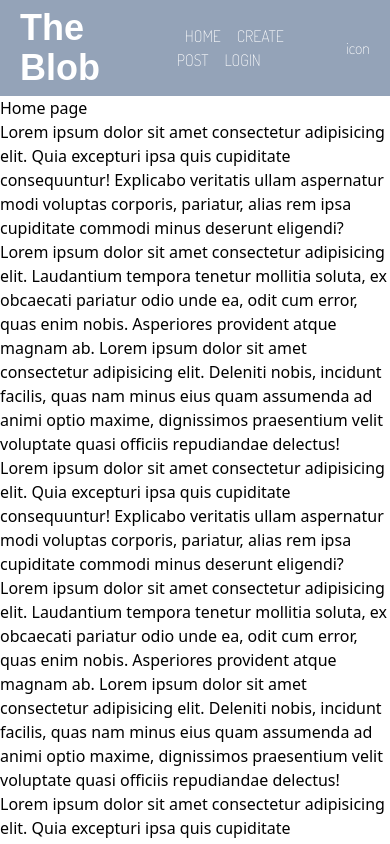
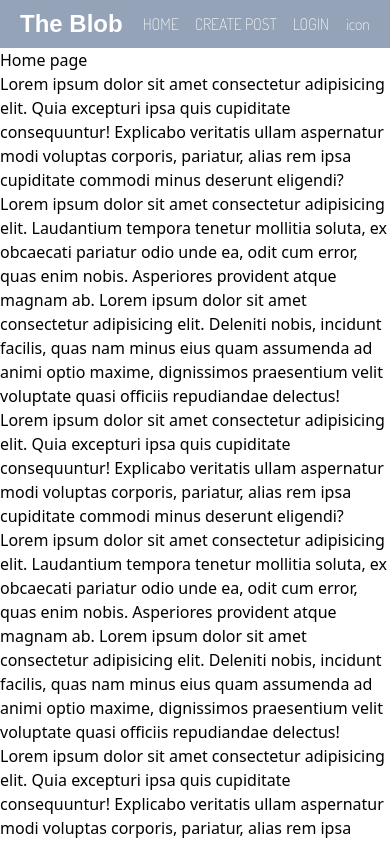
Before and after one commit to RoshakN/blog, a React (Vite) app: page / in a window 390 px wide. Shown: the top 844 px of the page. Built offline with nearby package versions, Linux system fonts and the light colour scheme; a web font is replaced by a local one.

Commit message:
fix: Add sign out functionality

```diff
--- a/src/App.jsx
+++ b/src/App.jsx
@@ -3,7 +3,7 @@ import Navbar from "./components/Navbar";
 import Home from "./pages/Home";
 import Login from "./pages/Login";
 import CreatePost from "./pages/CreatePost";
-import { createContext, useState } from "react";
+import { useState } from "react";
 import "./index.css";
 
 function App() {
@@ -11,7 +11,7 @@ function App() {
 
   return (
     <Router>
-      <Navbar />
+      <Navbar isAuth={isAuth} setIsAuth={setIsAuth} />
       <Routes>
         <Route path="/" element={<Home />} />
         <Route path="/createpost" element={<CreatePost />} />
@@ -21,5 +21,4 @@ function App() {
   );
 }
 
-// export const AuthContext = createContext();
 export default App;
--- a/src/components/Navbar.jsx
+++ b/src/components/Navbar.jsx
@@ -1,10 +1,25 @@
-import React from "react";
-import { Link } from "react-router-dom";
+import { Link, useNavigate } from "react-router-dom";
+import { signOut } from "firebase/auth";
+import { auth } from "../services/firebase-config";
 
-export default function Navbar() {
+export default function Navbar({ isAuth, setIsAuth }) {
+  let navigate = useNavigate();
+
+  const signUserOut = () => {
+    signOut(auth).then(() => {
+      localStorage.clear();
+      setIsAuth(false);
+      navigate("/login");
+    });
+  };
   return (
     <div className="text-base font-light font-dosis bg-slate-400 text-white sticky flex justify-between items-center px-5 py-2 sm:text-xl">
-      <h1 className="text-4xl font-tsukimi font-bold mr-7">The Blob</h1>
+      <Link
+        to="/"
+        className="text-2xl mr-3 sm:text-4xl sm:mr-7 font-tsukimi font-bold"
+      >
+        The Blob
+      </Link>
       <div>
         <Link to="/" className="mx-2">
           HOME
@@ -12,9 +27,20 @@ export default function Navbar() {
         <Link to="/createpost" className="mx-2">
           CREATE POST
         </Link>
-        {<Link to="/login" className="mx-2">
-          LOGIN
-        </Link>}
+        {!isAuth ? (
+          <Link to="/login" className="mx-2">
+            LOGIN
+          </Link>
+        ) : (
+          <p
+            onClick={() => {
+              signUserOut();
+            }}
+            className="cursor-pointer inline-block mx-2"
+          >
+            LOGOUT
+          </p>
+        )}
       </div>
       <p className="ml-auto">icon</p>
     </div>
--- a/src/pages/Login.jsx
+++ b/src/pages/Login.jsx
@@ -1,12 +1,8 @@
 import { auth, provider } from "../services/firebase-config";
 import { signInWithPopup } from "firebase/auth";
 import { useNavigate } from "react-router-dom";
-// import { AuthContext } from "../App";
-// import { useContext } from "react";
 
 export default function Login({ setIsAuth }) {
-  // const { isAuth, setIsAuth } = useContext(AuthContext);
-
   const navigate = useNavigate();
 
   const signInWithGoogle = () => {
```
